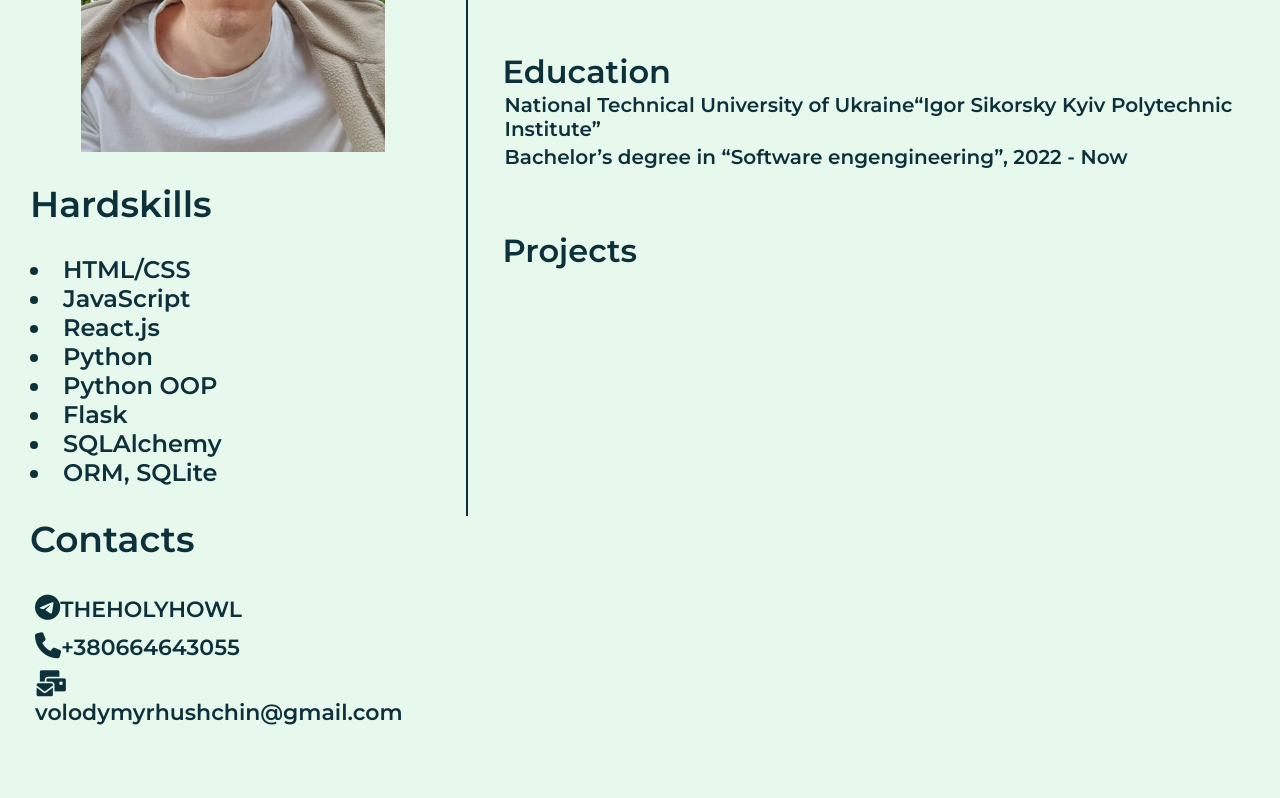
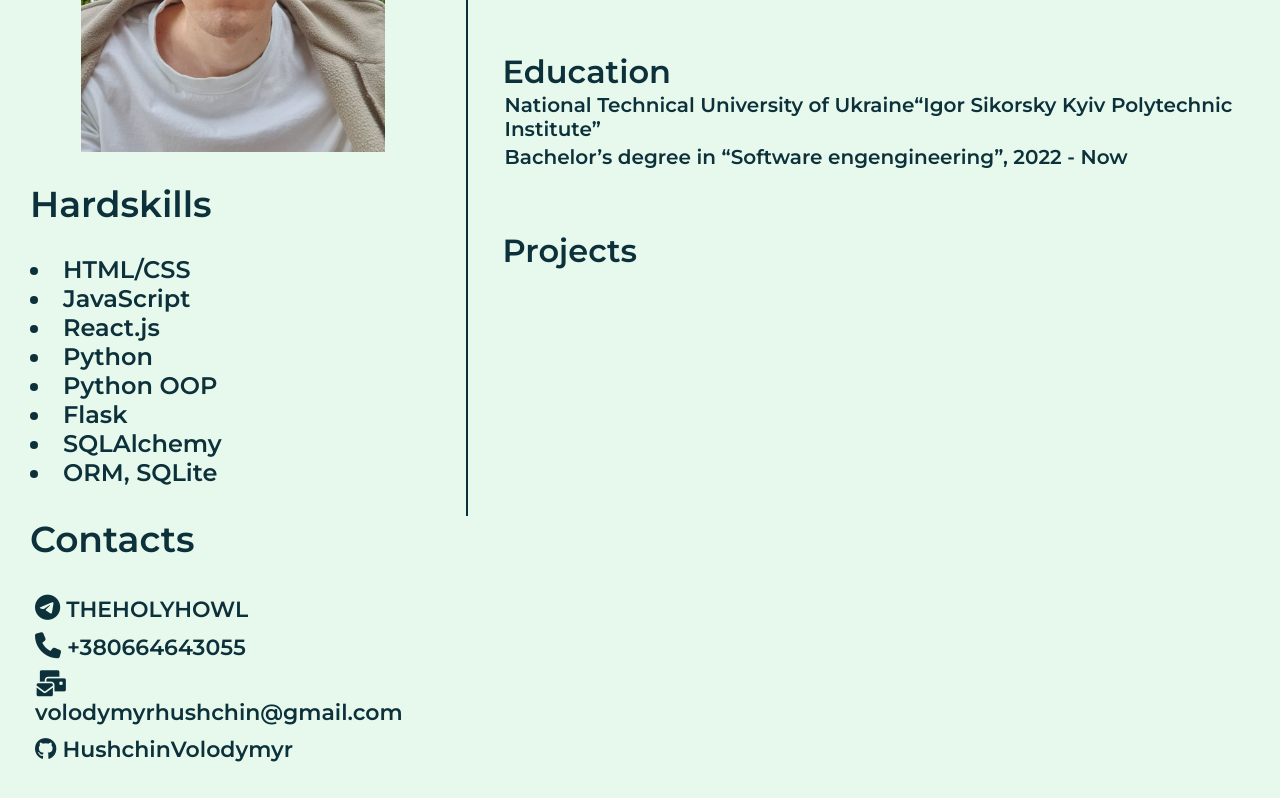
Before and after one commit to HushchinVolodymyr/HushchinVolodymyrCV.github.io, a plain HTML site: page index.html in a window 1280 px wide. Shown: the part 329-1127 px from the top of the page. Before the commit the page ends 1090 px from the top, so only its background shows below. Drawn offline with Linux system fonts and the light colour scheme.

Commit message:
git icon

```diff
--- a/index.html
+++ b/index.html
@@ -29,11 +29,14 @@
             <div class="contacts-container">
                 <h2>Contacts</h2><br>
                 <a href="https://t.me/THEHOLYHOWL">
-                    <h3><i class="fa-brands fa-telegram icon"></i>THEHOLYHOWL</h3>
+                    <h3><i class="fa-brands fa-telegram icon"></i> THEHOLYHOWL</h3>
                 </a>
-                <h3><i class="fa-solid fa-phone icon"></i>+380664643055</h3>
+                <h3><i class="fa-solid fa-phone icon"></i> +380664643055</h3>
 
-                <h3><i class="fa-solid fa-envelopes-bulk icon"></i>volodymyrhushchin@gmail.com</h3>
+                <h3><i class="fa-solid fa-envelopes-bulk icon"></i> volodymyrhushchin@gmail.com</h3>
+                <a href="https://github.com/HushchinVolodymyr">
+                    <h3><i class="fa-brands fa-github"></i> HushchinVolodymyr</h3>
+                </a>
             </div>
 
         </div>
```
